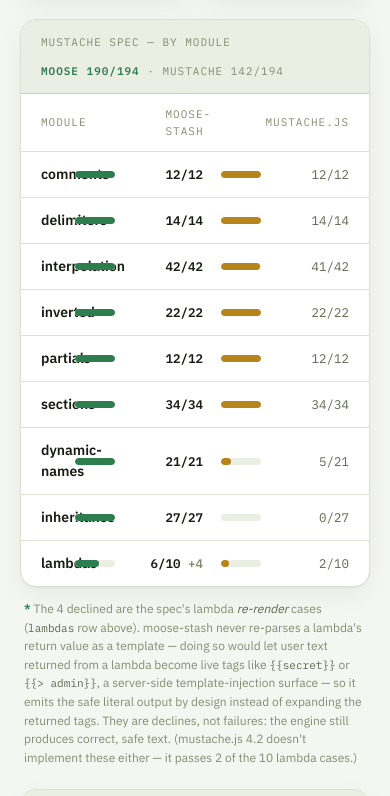
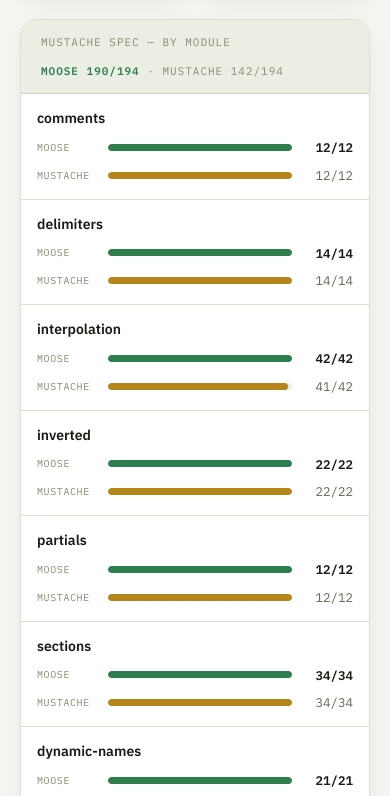
Before and after one commit to jaredef/moose-stash, a website: page docs/index.html in a window 390 px wide. Shown: the part 3622-4418 px from the top of the page. Drawn offline with Linux system fonts and the light colour scheme.

Commit message:
docs(bench): fix mobile layout of the spec-by-module table
At phone width the 3-column grid collapsed and the moose bars overlapped
the module names. Add a max-width:600px rule that stacks each row and
labels the moose/mustache bars inline.

```diff
--- a/docs/index.html
+++ b/docs/index.html
@@ -233,6 +233,17 @@
     .speed { grid-column: 1 / -1; }
     .parity { justify-self: start; }
   }
+  @media (max-width: 600px) {
+    /* spec-by-module: stack each row so the bars stop colliding with the name */
+    .specgrid.thead2 { display: none; }
+    .specrow { grid-template-columns: 1fr; gap: 9px; padding: 14px 16px; }
+    .specrow .mod { font-size: 14px; }
+    .cell { gap: 9px; }
+    .cell::before { font-family: "IBM Plex Mono", monospace; font-size: 10px; letter-spacing: .06em; text-transform: uppercase; color: var(--faint); flex: 0 0 62px; }
+    .cell.moose::before { content: "moose"; }
+    .cell.mu::before { content: "mustache"; }
+    .cnt { min-width: 52px; }
+  }
   [hidden] { display: none !important; }
 </style>
 
```
